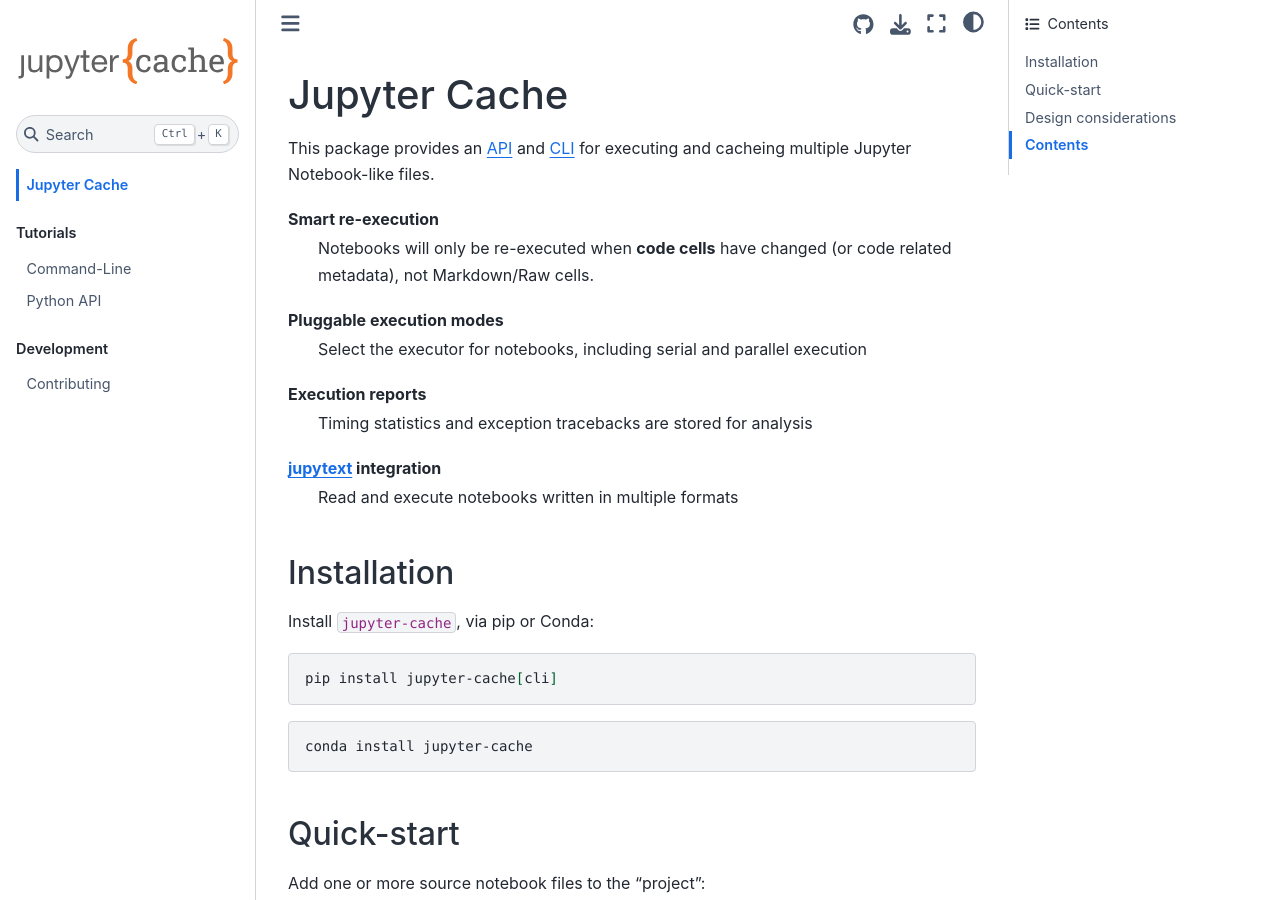
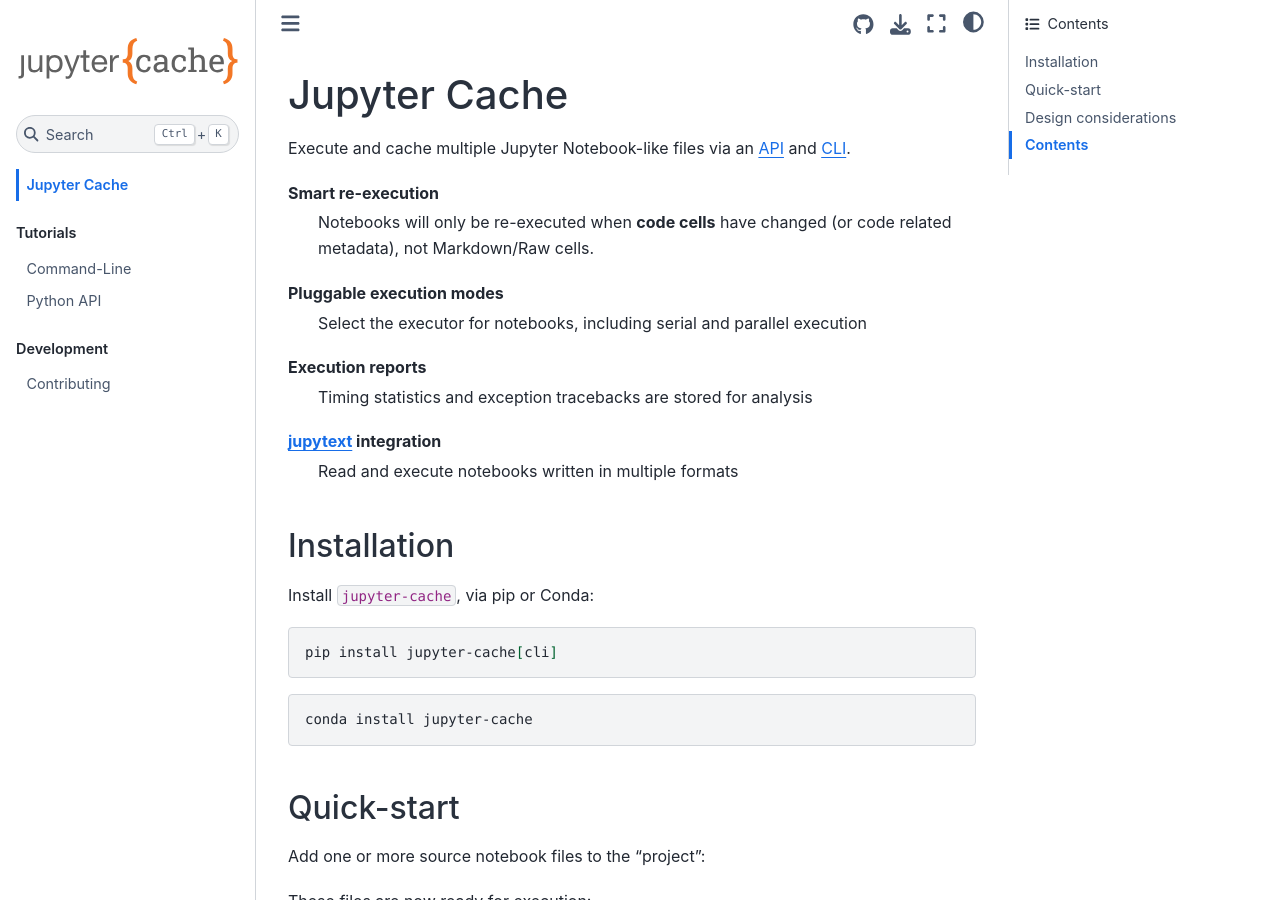
Before and after one commit to executablebooks/jupyter-cache, a Sphinx documentation site: the page built from docs/index.md, in a window 1280 px wide and 900 px high. Built offline with Sphinx 7.4.7 and the Sphinx Book theme 1.1.4, drawn with Linux system fonts in a browser that asks for light colours.

Commit message:
Apply suggestions from code review
Co-authored-by: Chris Holdgraf <choldgraf@berkeley.edu>

```diff
--- a/docs/index.md
+++ b/docs/index.md
@@ -1,6 +1,6 @@
 # Jupyter Cache
 
-This package provides an [API](use/api) and [CLI](use/cli) for executing and cacheing multiple Jupyter Notebook-like files.
+Execute and cache multiple Jupyter Notebook-like files via an [API](use/api) and [CLI](use/cli).
 
 Smart re-execution
 : Notebooks will only be re-executed when **code cells** have changed (or code related metadata), not Markdown/Raw cells.
```
